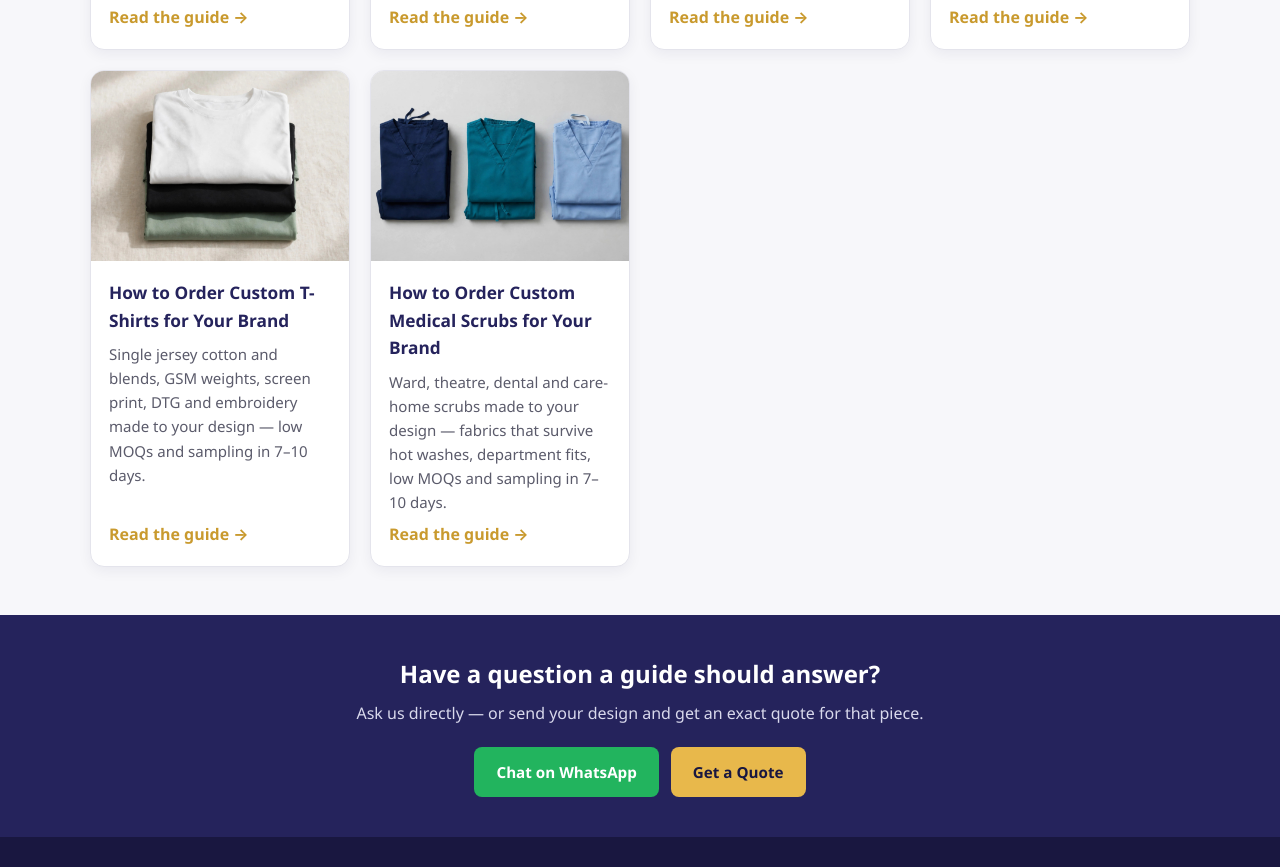
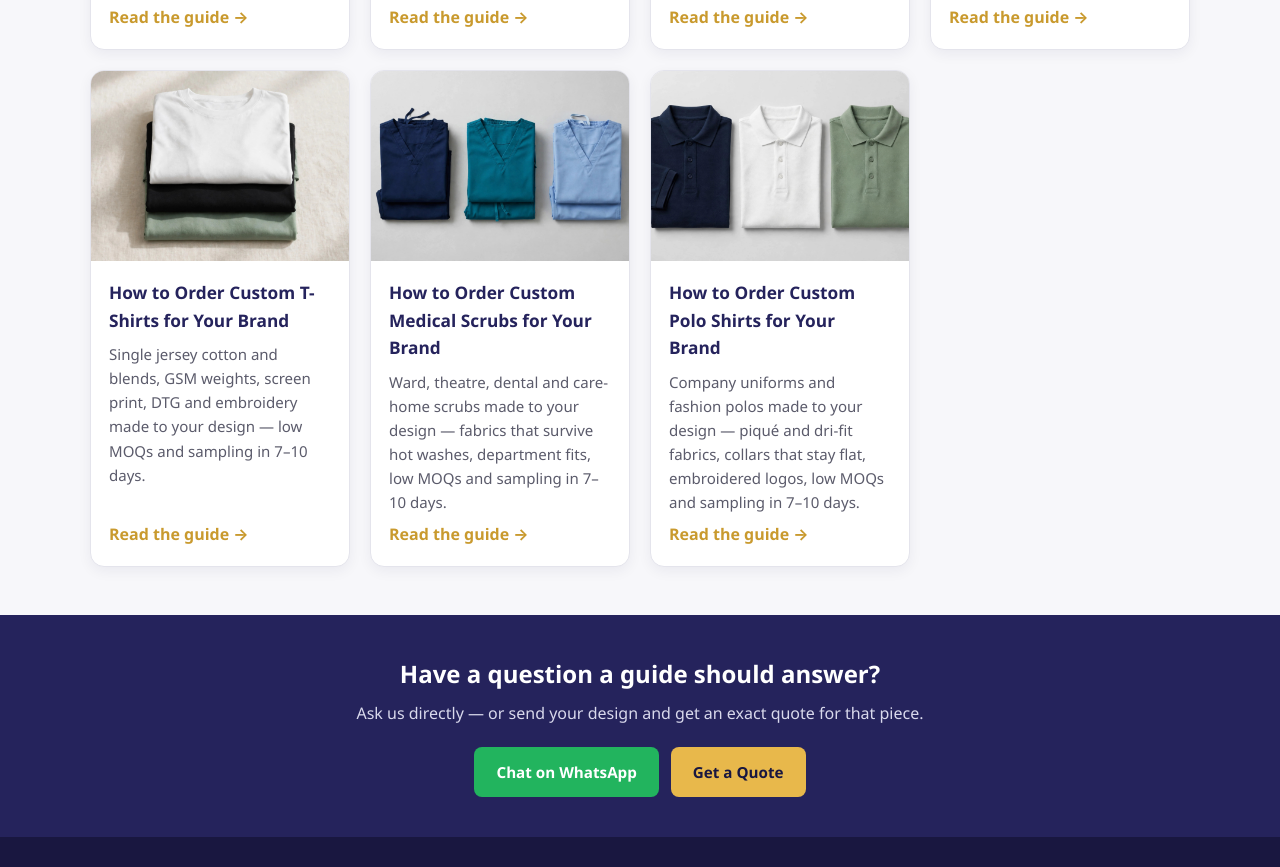
Before and after one commit to safettechintl/safettechintl.github.io, a plain HTML site: page guides.html in a window 1280 px wide. Shown: the part 2603-3470 px from the top of the page. Drawn offline with Linux system fonts and the light colour scheme.

Commit message:
New guide: How to Order Custom Polo Shirts for Your Brand

```diff
--- a/guides.html
+++ b/guides.html
@@ -232,6 +232,14 @@
           <a class="more" href="articles/how-to-order-custom-medical-scrubs.html">Read the guide →</a>
         </div>
       </article>
+      <article class="card">
+        <img loading="lazy" src="assets/custom-polo-shirts.jpg" alt="Custom polo shirts guide — folded piqué polo shirts in navy, white and sage green">
+        <div class="pad">
+          <h3>How to Order Custom Polo Shirts for Your Brand</h3>
+          <p>Company uniforms and fashion polos made to your design — piqué and dri-fit fabrics, collars that stay flat, embroidered logos, low MOQs and sampling in 7–10 days.</p>
+          <a class="more" href="articles/how-to-order-custom-polo-shirts.html">Read the guide →</a>
+        </div>
+      </article>
     </div>
   </div>
 </section>
```
